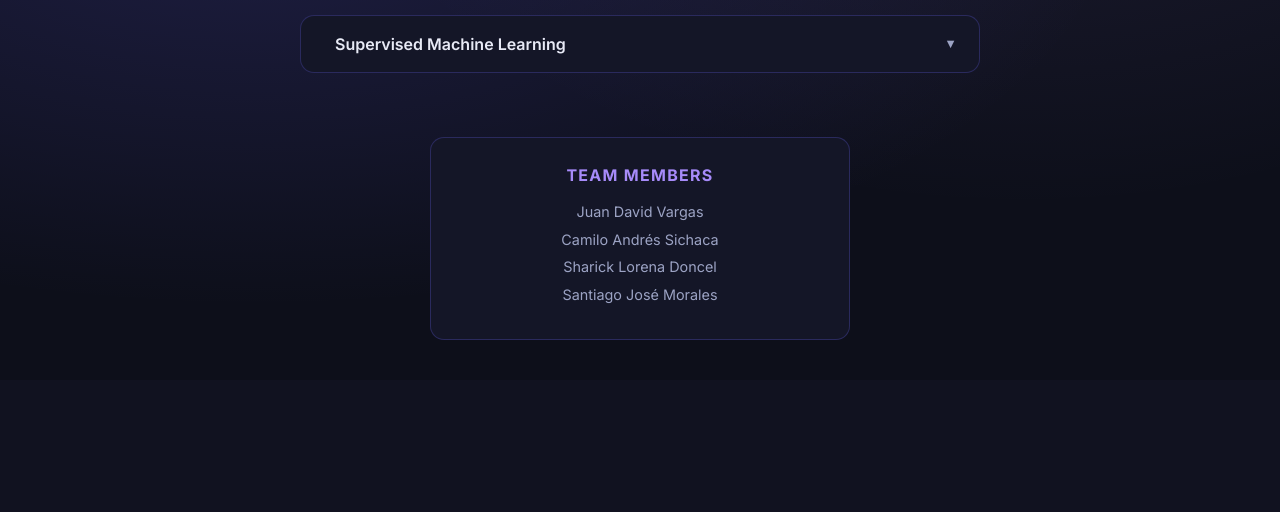
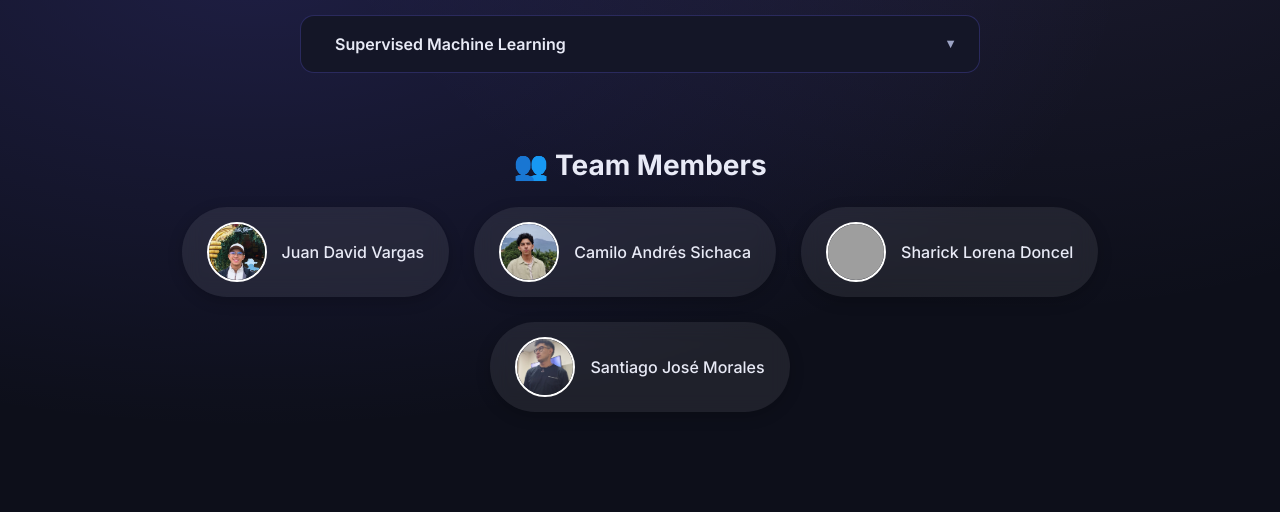
Before and after one commit to jdvargassanchez/machine-learning, a Flask app: page / in a window 1280 px wide. Shown: the part 588-1100 px from the top of the page. Before the commit the page ends 928 px from the top, so only its background shows below. Run offline with Flask 3, Linux system fonts and the light colour scheme; grey boxes are pictures that could not be loaded.

Commit message:
Add team images and new style of team members menu

```diff
--- a/static/css/style.css
+++ b/static/css/style.css
@@ -178,16 +178,56 @@ body.home .hero-subtitle {
     padding-left: 16px;
 }
 
-/* Team card */
-.team-card {
-    margin-top: 48px;
-    background: var(--bg-card);
-    border: 1px solid var(--border);
-    border-radius: var(--radius);
-    padding: 28px 32px;
-    width: 100%;
-    max-width: 420px;
+/* TEAM SECTION */
+.team-container {
+    margin: 60px auto;
     text-align: center;
+}
+
+.team-title {
+    margin-bottom: 25px;
+    font-weight: bold;
+}
+
+.team-grid {
+    display: flex;
+    justify-content: center;
+    gap: 25px;
+    flex-wrap: wrap;
+}
+
+/* CARD / PILL */
+.team-member {
+    background: rgba(255,255,255,0.08);
+    backdrop-filter: blur(10px);
+    border-radius: 50px;
+    padding: 15px 25px;
+    display: flex;
+    align-items: center;
+    gap: 15px;
+    transition: 0.3s;
+    box-shadow: 0 4px 15px rgba(0,0,0,0.2);
+}
+
+/* HOVER EFFECT */
+.team-member:hover {
+    transform: translateY(-5px);
+    background: rgba(255,255,255,0.15);
+}
+
+/* IMAGE */
+.team-member img {
+    width: 60px;
+    height: 60px;
+    border-radius: 50%;
+    object-fit: cover;
+    border: 2px solid white;
+}
+
+/* NAME */
+.team-member p {
+    margin: 0;
+    font-weight: 500;
 }
 
 .team-card h3 {
--- a/templates/index.html
+++ b/templates/index.html
@@ -62,13 +62,33 @@
     </div>
 
     <!-- Team -->
-    <div class="team-card">
-        <h3>Team Members</h3>
-        <p>Juan David Vargas</p>
-        <p>Camilo Andrés Sichaca</p>
-        <p>Sharick Lorena Doncel</p>
-        <p>Santiago José Morales</p>
+<div class="team-container">
+    <h3 class="team-title">👥 Team Members</h3>
+
+    <div class="team-grid">
+
+        <div class="team-member">
+            <img src="{{ url_for('static', filename='images/juan.jpeg') }}">
+            <p>Juan David Vargas</p>
+        </div>
+
+        <div class="team-member">
+            <img src="{{ url_for('static', filename='images/camilo.jpeg') }}">
+            <p>Camilo Andrés Sichaca</p>
+        </div>
+
+        <div class="team-member">
+            <img src="{{ url_for('static', filename='images/sharick.jpeg') }}">
+            <p>Sharick Lorena Doncel</p>
+        </div>
+
+        <div class="team-member">
+            <img src="{{ url_for('static', filename='images/santiago.jpeg') }}">
+            <p>Santiago José Morales</p>
+        </div>
+
     </div>
+</div>
 
     <script src="https://cdn.jsdelivr.net/npm/bootstrap@5.3.2/dist/js/bootstrap.bundle.min.js"></script>
     <script src="{{ url_for('static', filename='js/navegacion.js') }}"></script>
```
Also changed, not shown: static/images/camilo.jpeg (added), static/images/juan.jpeg (added), static/images/santiago.jpeg (added).
